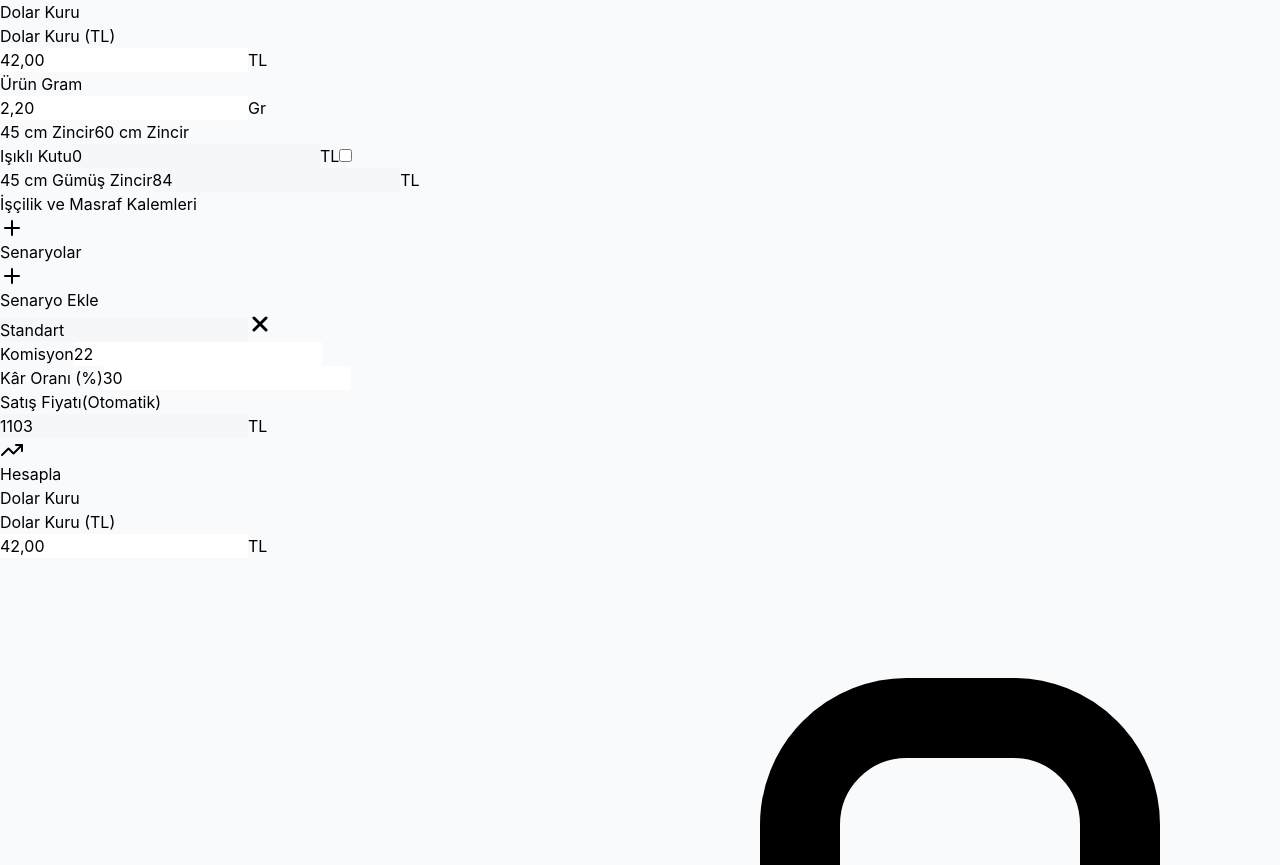
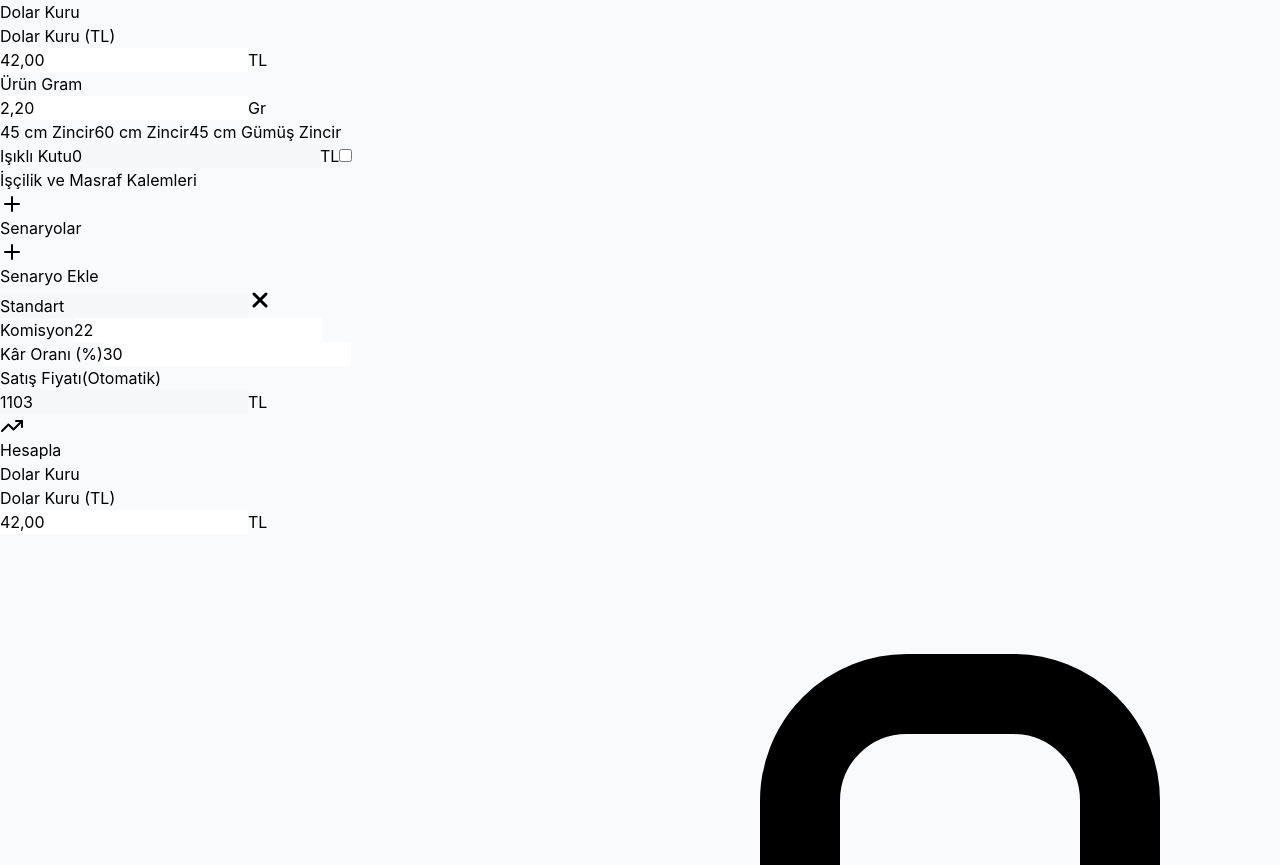
Before and after one commit to kyntfkc/silverprice, a React (Vite) app: page / in a window 1280 px wide. Shown: the part 1304-2169 px from the top of the page. Built offline with nearby package versions, Linux system fonts and the light colour scheme.

Commit message:
IÅŸÄ±klÄ± Kutu ve 45 cm GÃ¼mÃ¼ÅŸ Zincir yerleri deÄŸiÅŸtirildi, 45 cm GÃ¼mÃ¼ÅŸ Zincir buton yapÄ±ldÄ±, AlÄ±ÅŸ TutarÄ± detaylara eklendi ve sÃ¼tun sÄ±ralamasÄ± gÃ¼ncellendi

```diff
--- a/src/components/InputForm.tsx
+++ b/src/components/InputForm.tsx
@@ -259,6 +259,14 @@ function InputForm({
             >
               60 cm Zincir
             </button>
+            <button
+              type="button"
+              disabled
+              className={`px-2.5 py-1.5 text-xs rounded-lg border transition-colors bg-rose-500 text-white border-rose-500 cursor-default`}
+              title={`45 cm Gümüş Zincir: ${Math.round(silverInfo.dollarRate * 2 * 100) / 100} TL`}
+            >
+              45 cm Gümüş Zincir
+            </button>
             </div>
 
             <div className="flex items-center gap-2 bg-slate-50/80 px-2.5 py-1.5 rounded-lg border border-slate-200">
@@ -282,18 +290,6 @@ function InputForm({
                 />
                 <div className="w-9 h-5 bg-gray-300 peer-focus:outline-none rounded-full peer peer-checked:after:translate-x-full after:content-[''] after:absolute after:top-[2px] after:left-[2px] after:bg-white after:border-gray-300 after:border after:rounded-full after:h-4 after:w-4 after:transition-all peer-checked:bg-rose-500"></div>
               </label>
-            </div>
-            <div className="flex items-center gap-2 bg-slate-50/80 px-2.5 py-1.5 rounded-lg border border-slate-200">
-              <span className="text-xs font-medium text-slate-700">45 cm Gümüş Zincir</span>
-              <input
-                type="number"
-                step="0.01"
-                value={Math.round(silverInfo.dollarRate * 2 * 100) / 100}
-                readOnly
-                disabled
-                className="w-20 px-2 py-1 text-xs border border-slate-300/70 rounded-md bg-slate-100 text-slate-600 cursor-not-allowed shadow-sm"
-              />
-              <span className="text-[11px] text-gray-500">TL</span>
             </div>
           </div>
         </div>
@@ -342,20 +338,6 @@ function InputForm({
             </div>
 
             <div className="grid grid-cols-4 gap-2 items-end">
-              <div>
-                <label className="block text-xs text-slate-600 mb-1 font-medium">45 cm Gümüş Zincir</label>
-                <div className="relative">
-                  <input
-                    type="number"
-                    step="0.01"
-                    value={Math.round(silverInfo.dollarRate * 2 * 100) / 100}
-                    readOnly
-                    disabled
-                    className="h-9 w-full px-2 pr-8 text-sm border border-slate-300/70 rounded-lg bg-slate-100 text-slate-600 cursor-not-allowed text-center shadow-sm"
-                  />
-                  <span className="absolute right-2 top-1/2 -translate-y-1/2 text-xs text-slate-500 font-medium">TL</span>
-                </div>
-              </div>
               <div>
                 <label className="block text-xs text-slate-600 mb-1 font-medium">Kargo</label>
                 <div className="relative">
--- a/src/components/ProfitCalculator.tsx
+++ b/src/components/ProfitCalculator.tsx
@@ -380,12 +380,12 @@ function ProfitCalculator() {
                 <button
                   onClick={() => setShowExtraCols(v=>!v)}
                   className="px-3 py-1.5 text-xs rounded-lg border border-slate-300 text-slate-700 hover:bg-slate-50"
-                  title="Komisyon ve Bankaya Yatan sütunlarını göster/gizle"
+                  title="Komisyon, Bankaya Yatan ve Alış Tutarı sütunlarını göster/gizle"
                 >{showExtraCols ? 'Detayı Gizle' : 'Detayı Göster'}</button>
               </div>
             </div>
 
-          <ResultsTable results={results} showCommission={showExtraCols} showBank={showExtraCols} />
+          <ResultsTable results={results} showCommission={showExtraCols} showBank={showExtraCols} showPurchasePrice={showExtraCols} />
         </div>
         ) : (
           <div className="flex flex-col items-center justify-center h-full text-slate-400">
--- a/src/components/ResultsTable.tsx
+++ b/src/components/ResultsTable.tsx
@@ -6,9 +6,10 @@ interface ResultsTableProps {
   results: ProfitResult[]
   showCommission?: boolean
   showBank?: boolean
+  showPurchasePrice?: boolean
 }
 
-function ResultsTableImpl({ results, showCommission = false, showBank = false }: ResultsTableProps) {
+function ResultsTableImpl({ results, showCommission = false, showBank = false, showPurchasePrice = false }: ResultsTableProps) {
   return (
     <div className="overflow-x-auto -mx-2 sm:mx-0">
       <table className="w-full min-w-[720px] sm:min-w-0 table-fixed">
@@ -17,28 +18,33 @@ function ResultsTableImpl({ results, showCommission = false, showBank = false }:
             <th className="px-2 py-2 text-left text-[11px] sm:text-xs font-bold text-slate-700 uppercase tracking-wider">
               Senaryo
             </th>
-            <th className="px-2 py-2 text-left text-[11px] sm:text-xs font-bold text-slate-700 uppercase tracking-wider">
-              Satış Tutarı
-            </th>
+            {showPurchasePrice && (
+              <th className="px-2 py-2 text-center text-[11px] sm:text-xs font-bold text-slate-700 uppercase tracking-wider">
+                Alış Tutarı
+              </th>
+            )}
             {showCommission && (
               <th className="px-2 py-2 text-center text-[11px] sm:text-xs font-bold text-slate-700 uppercase tracking-wider">
                 Komisyon
               </th>
             )}
+            <th className="px-2 py-2 text-left text-[11px] sm:text-xs font-bold text-slate-700 uppercase tracking-wider">
+              Satış Tutarı
+            </th>
             <th className="px-2 py-2 text-center text-[11px] sm:text-xs font-bold text-slate-700 uppercase tracking-wider">
               Kâr %
             </th>
             <th className="px-2 py-2 text-center text-[11px] sm:text-xs font-bold text-slate-700 uppercase tracking-wider">
               Optimum Skor
             </th>
+            <th className="px-2 py-2 text-center text-[11px] sm:text-xs font-bold text-slate-700 uppercase tracking-wider">
+              Net Kazanç
+            </th>
             {showBank && (
               <th className="px-2 py-2 text-center text-[11px] sm:text-xs font-bold text-slate-700 uppercase tracking-wider">
                 Bankaya Yatan
               </th>
             )}
-            <th className="px-2 py-2 text-center text-[11px] sm:text-xs font-bold text-slate-700 uppercase tracking-wider">
-              Net Kazanç
-            </th>
           </tr>
         </thead>
         <tbody className="divide-y divide-slate-100">
@@ -89,11 +95,13 @@ function ResultsTableImpl({ results, showCommission = false, showBank = false }:
                     {result.platform}
                   </span>
                 </td>
-                <td className="px-2 py-2 whitespace-nowrap">
-                  <span className="text-xs sm:text-sm font-semibold text-slate-900">
-                    {formatNumber(result.salePrice)} <span className="text-slate-500 font-medium">TL</span>
-                  </span>
-                </td>
+                {showPurchasePrice && (
+                  <td className="px-2 py-2 whitespace-nowrap text-center">
+                    <span className="text-xs sm:text-sm font-semibold text-slate-700">
+                      {formatNumber(result.purchasePrice ?? 0)} TL
+                    </span>
+                  </td>
+                )}
                 {showCommission && (
                   <td className="px-2 py-2 whitespace-nowrap text-center">
                     <span className="text-xs sm:text-sm font-medium text-slate-700">
@@ -101,6 +109,11 @@ function ResultsTableImpl({ results, showCommission = false, showBank = false }:
                     </span>
                   </td>
                 )}
+                <td className="px-2 py-2 whitespace-nowrap">
+                  <span className="text-xs sm:text-sm font-semibold text-slate-900">
+                    {formatNumber(result.salePrice)} <span className="text-slate-500 font-medium">TL</span>
+                  </span>
+                </td>
                 <td className="px-2 py-2 whitespace-nowrap text-center">
                   <span className="text-sm sm:text-base font-bold text-slate-900">
                     {Math.round(result.profitRate)}%
@@ -120,6 +133,11 @@ function ResultsTableImpl({ results, showCommission = false, showBank = false }:
                     <span className="text-xs text-slate-400">-</span>
                   )}
                 </td>
+                <td className="px-2 py-2 whitespace-nowrap text-center">
+                  <span className={`inline-block px-3 py-1.5 sm:px-4 sm:py-2 rounded-lg ${profitBgColor} text-slate-800 font-bold text-xs sm:text-sm hover:scale-105 transition-transform`}>
+                    {formatNumber(result.netProfit)} TL
+                  </span>
+                </td>
                 {showBank && (
                   <td className="px-2 py-2 whitespace-nowrap text-center">
                     <span className="text-xs sm:text-sm font-semibold text-rose-700">
@@ -127,11 +145,6 @@ function ResultsTableImpl({ results, showCommission = false, showBank = false }:
                     </span>
                   </td>
                 )}
-                <td className="px-2 py-2 whitespace-nowrap text-center">
-                  <span className={`inline-block px-3 py-1.5 sm:px-4 sm:py-2 rounded-lg ${profitBgColor} text-slate-800 font-bold text-xs sm:text-sm hover:scale-105 transition-transform`}>
-                    {formatNumber(result.netProfit)} TL
-                  </span>
-                </td>
               </tr>
             )
           })}
--- a/src/types.ts
+++ b/src/types.ts
@@ -38,6 +38,7 @@ export interface ProfitResult {
   profitRate: number
   bankayaYatan: number
   optimumScore?: number
+  purchasePrice?: number // Alış Tutarı
 }
 
 export interface SavedCalculation {
--- a/src/utils/calculations.ts
+++ b/src/utils/calculations.ts
@@ -84,7 +84,8 @@ export function calculateProfit(
     netProfit,
     profitRate,
     bankayaYatan,
-    optimumScore
+    optimumScore,
+    purchasePrice
   }
 }
 
```
